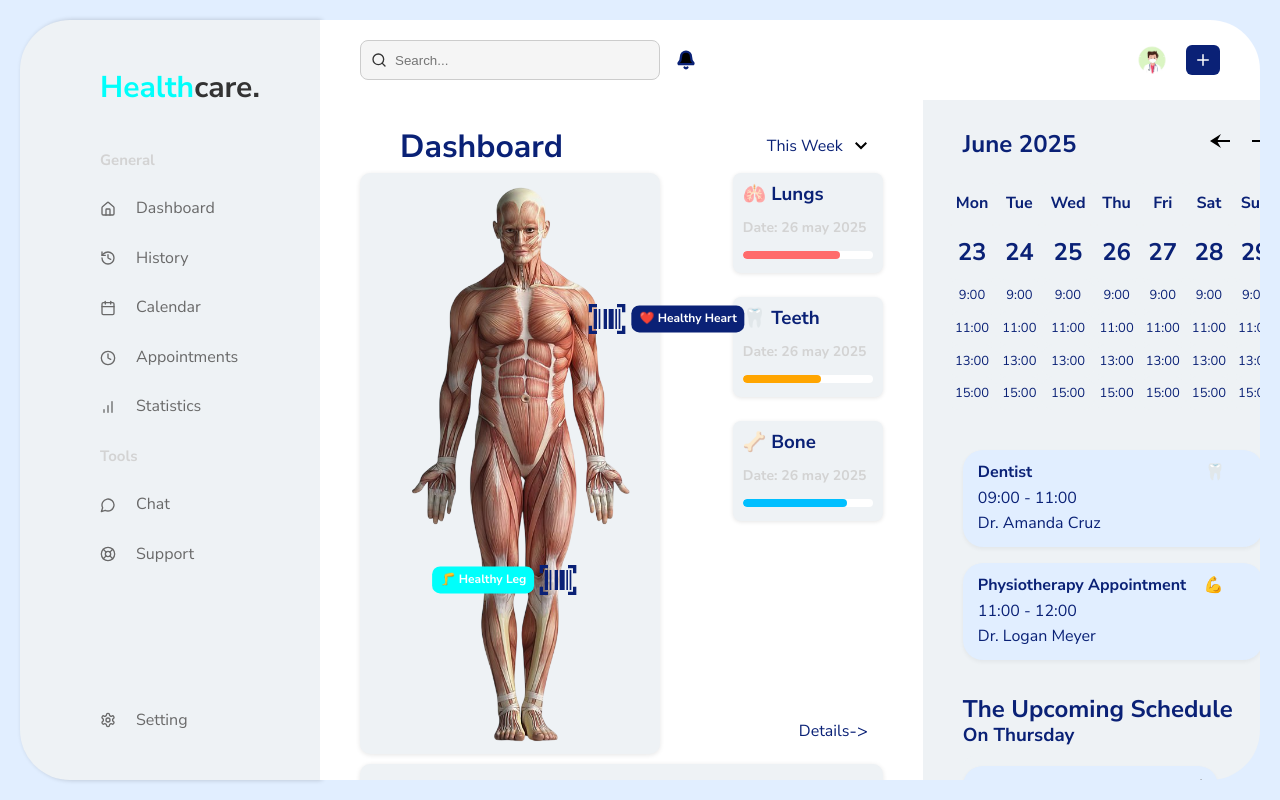
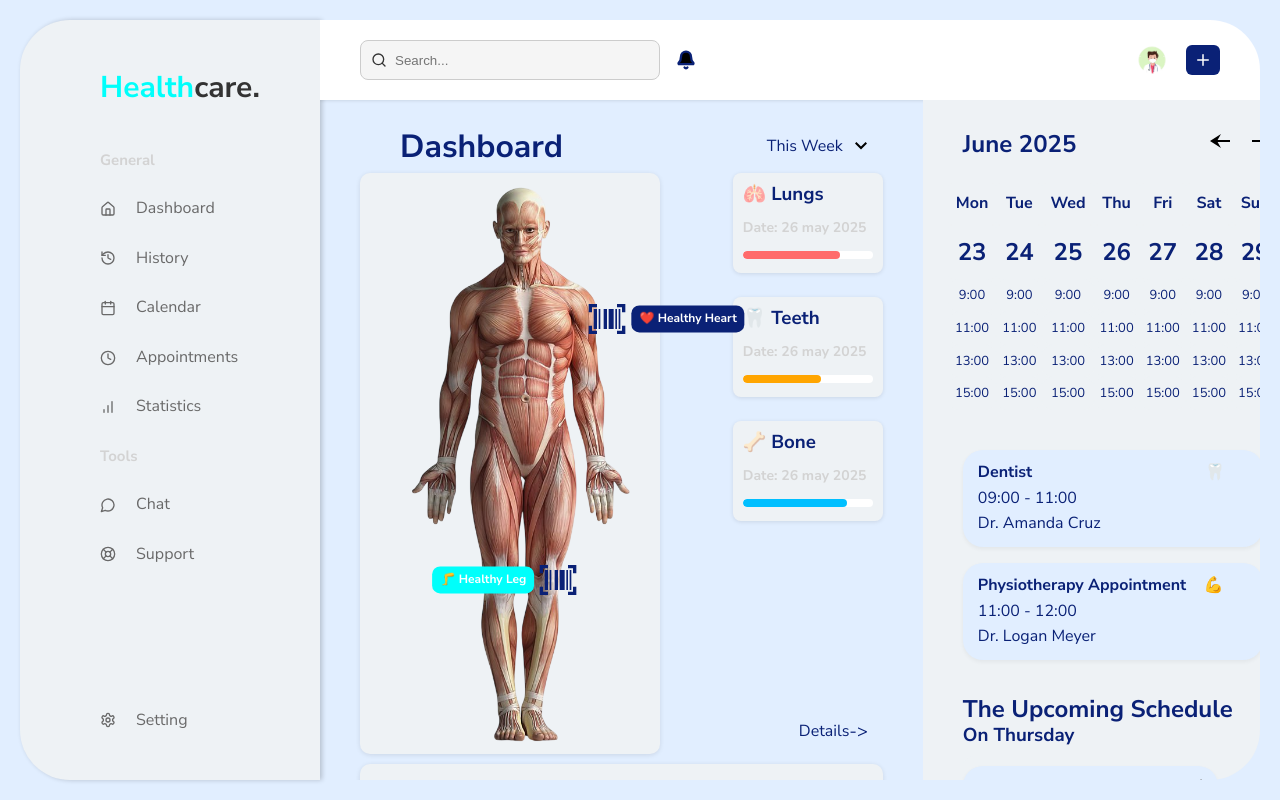
Before and after one commit to dilipkumar-01/fitpeo-healthcaredashboard, a React (Vite) app: page / in a window 1280 px wide. Built offline with nearby package versions, Linux system fonts and the light colour scheme; a web font is replaced by a local one.

Commit message:
Update MiddleSection.css

```diff
--- a/src/styles/MiddleSection.css
+++ b/src/styles/MiddleSection.css
@@ -1,5 +1,5 @@
 .middle-section {
-    background-color: #ffffff;
+
     display: flex;
     flex-direction: column;
     box-sizing: border-box;
```
